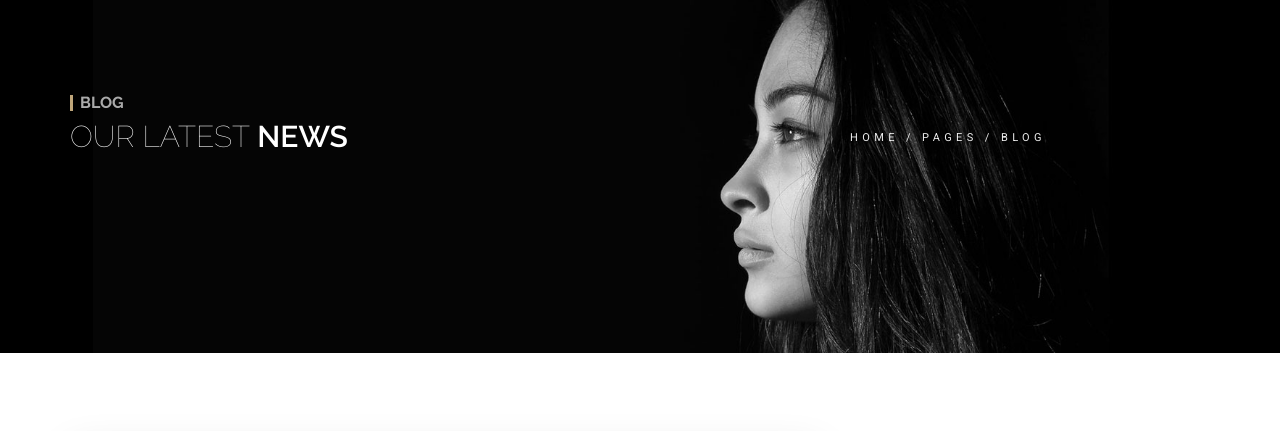
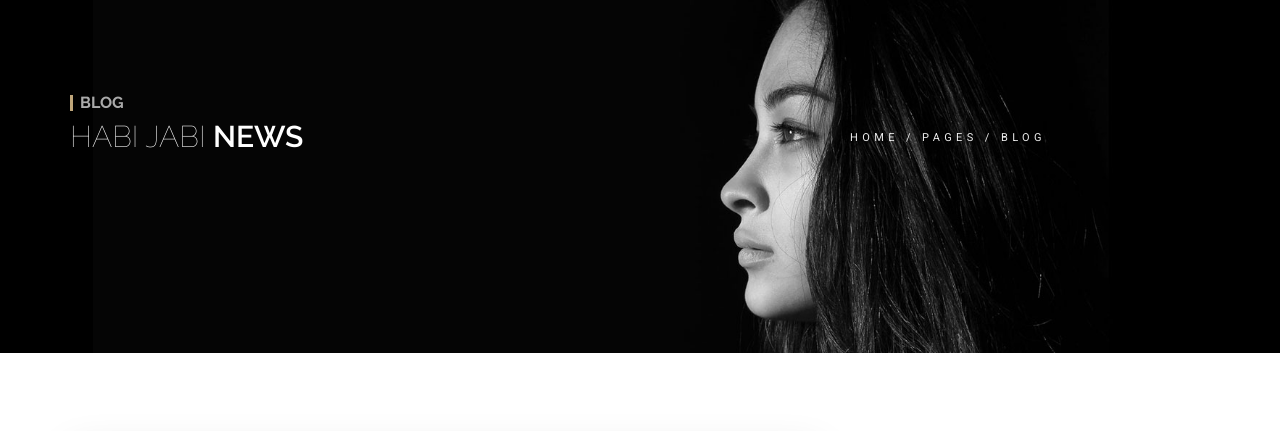
Before and after one commit to Md-shefat-masum/template, a plain HTML site: page single-post.html in a window 1280 px wide. Shown: the part 105-536 px from the top of the page. Drawn offline with Linux system fonts and the light colour scheme.

Commit message:
Update single-post.html

```diff
--- a/single-post.html
+++ b/single-post.html
@@ -109,7 +109,7 @@
                     <div class="col-md-8">
                         <div class="section_title">
                             <div class="section_subtitle">BLOG</div>
-                            <h2 class="section_main_title">our latest<strong> news</strong></h2>
+                            <h2 class="section_main_title">habi jabi<strong> news</strong></h2>
                         </div>
                     </div>
 
```
